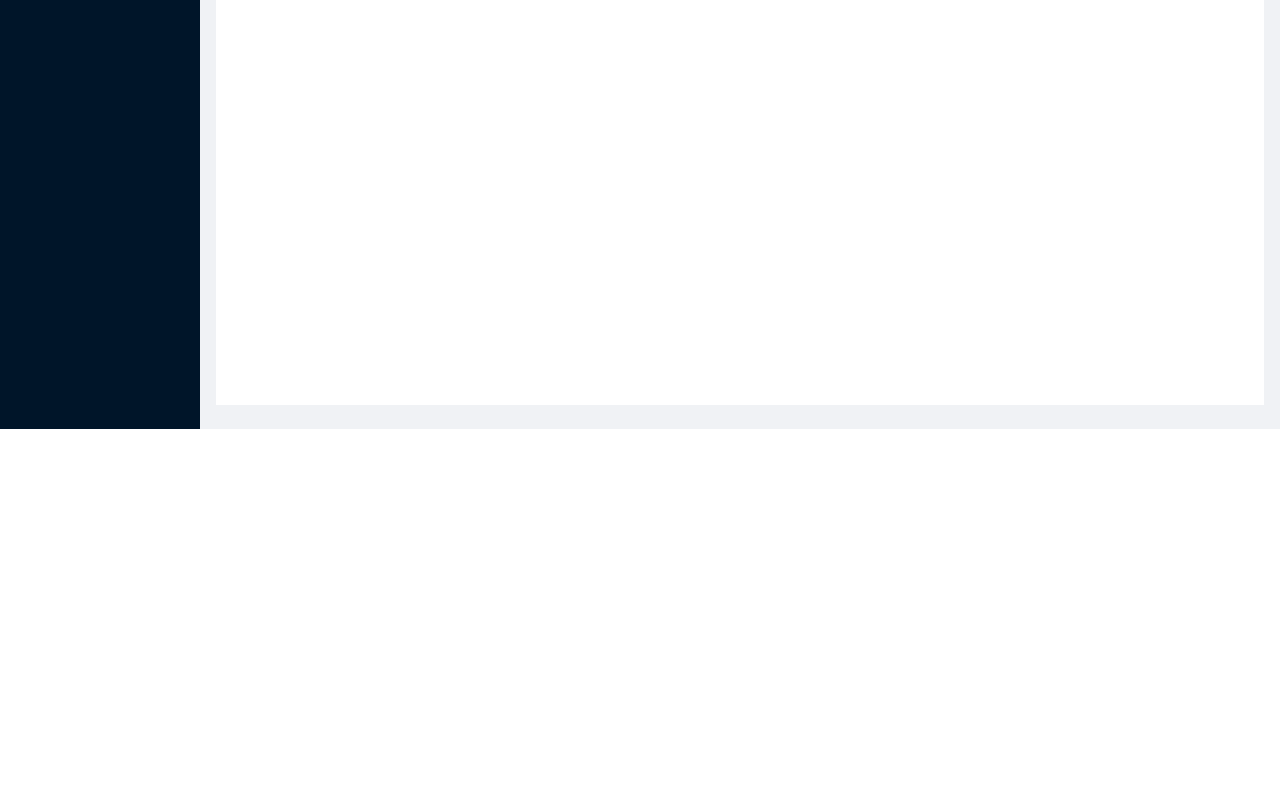
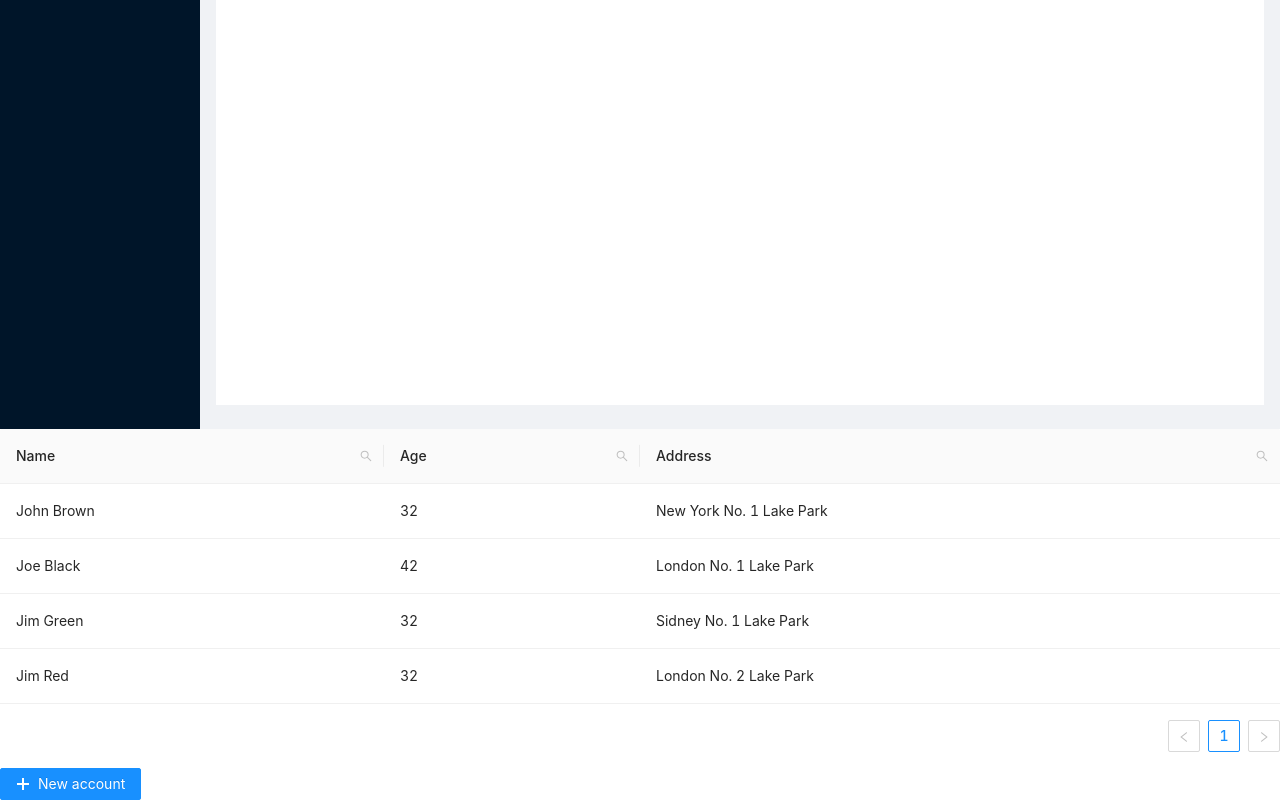
Before and after one commit to nguyenhuugiatri/web-quan-ly-khach-san, a React (Create React App) app: page / in a window 1280 px wide. Shown: the part 1171-1971 px from the top of the page. Before the commit the page ends 1600 px from the top, so only its background shows below. Built offline with nearby package versions, Linux system fonts and the light colour scheme.

Commit message:
user list

```diff
--- a/package.json
+++ b/package.json
@@ -12,6 +12,7 @@
     "node-sass": "^4.14.1",
     "react": "^16.13.1",
     "react-dom": "^16.13.1",
+    "react-highlight-words": "^0.16.0",
     "react-redux": "^7.2.0",
     "react-scripts": "3.4.1",
     "redux": "^4.0.5",
--- a/src/App.js
+++ b/src/App.js
@@ -1,11 +1,15 @@
 import React from 'react';
 import LoginPage from './containers/LoginPage';
 import HomePage from './containers/HomePage';
+import Users from './containers/Users';
+import CheckIn from './containers/CheckIn';
 function App() {
   return (
     <>
       <LoginPage />
       <HomePage />
+      <Users />
+      <CheckIn />
     </>
   );
 }
--- /dev/null
+++ b/src/containers/CheckIn/index.js
@@ -0,0 +1,161 @@
+import React, { Component } from "react";
+import { Drawer, Table,Form, Button, Col, Row, Input, Select, DatePicker } from 'antd';
+import { PlusOutlined } from '@ant-design/icons';
+
+import "antd/dist/antd.css";
+import "./styles.scss";
+
+const { Option } = Select;
+
+const { Column, ColumnGroup } = Table;
+
+class CheckIn extends Component {
+  constructor(props) {
+    super(props);
+    this.state = {
+        visible: false,
+    };
+  }
+  showDrawer = () => {
+    this.setState({
+      visible: true,
+    });
+  };
+
+  onClose = () => {
+    this.setState({
+      visible: false,
+    });
+  };
+
+
+  render() {
+
+    return (
+        <>
+          <Button type="primary" onClick={this.showDrawer}>
+            <PlusOutlined /> New account
+          </Button>
+          <Drawer
+            title="Create a new account"
+            width={720}
+            onClose={this.onClose}
+            visible={this.state.visible}
+            bodyStyle={{ paddingBottom: 80 }}
+            footer={
+              <div
+                style={{
+                  textAlign: 'right',
+                }}
+              >
+                <Button onClick={this.onClose} style={{ marginRight: 8 }}>
+                  Cancel
+                </Button>
+                <Button onClick={this.onClose} type="primary">
+                  Submit
+                </Button>
+              </div>
+            }
+          >
+            <Form layout="vertical" hideRequiredMark>
+              <Row gutter={16}>
+                <Col span={12}>
+                  <Form.Item
+                    name="name"
+                    label="Name"
+                    rules={[{ required: true, message: 'Please enter user name' }]}
+                  >
+                    <Input placeholder="Please enter user name" />
+                  </Form.Item>
+                </Col>
+                <Col span={12}>
+                  <Form.Item
+                    name="url"
+                    label="Url"
+                    rules={[{ required: true, message: 'Please enter url' }]}
+                  >
+                    <Input
+                      style={{ width: '100%' }}
+                      addonBefore="http://"
+                      addonAfter=".com"
+                      placeholder="Please enter url"
+                    />
+                  </Form.Item>
+                </Col>
+              </Row>
+              <Row gutter={16}>
+                <Col span={12}>
+                  <Form.Item
+                    name="owner"
+                    label="Owner"
+                    rules={[{ required: true, message: 'Please select an owner' }]}
+                  >
+                    <Select placeholder="Please select an owner">
+                      <Option value="xiao">Xiaoxiao Fu</Option>
+                      <Option value="mao">Maomao Zhou</Option>
+                    </Select>
+                  </Form.Item>
+                </Col>
+                <Col span={12}>
+                  <Form.Item
+                    name="type"
+                    label="Type"
+                    rules={[{ required: true, message: 'Please choose the type' }]}
+                  >
+                    <Select placeholder="Please choose the type">
+                      <Option value="private">Private</Option>
+                      <Option value="public">Public</Option>
+                    </Select>
+                  </Form.Item>
+                </Col>
+              </Row>
+              <Row gutter={16}>
+                <Col span={12}>
+                  <Form.Item
+                    name="approver"
+                    label="Approver"
+                    rules={[{ required: true, message: 'Please choose the approver' }]}
+                  >
+                    <Select placeholder="Please choose the approver">
+                      <Option value="jack">Jack Ma</Option>
+                      <Option value="tom">Tom Liu</Option>
+                    </Select>
+                  </Form.Item>
+                </Col>
+                <Col span={12}>
+                  <Form.Item
+                    name="dateTime"
+                    label="DateTime"
+                    rules={[{ required: true, message: 'Please choose the dateTime' }]}
+                  >
+                    <DatePicker.RangePicker
+                      style={{ width: '100%' }}
+                      getPopupContainer={trigger => trigger.parentElement}
+                    />
+                  </Form.Item>
+                </Col>
+              </Row>
+              <Row gutter={16}>
+                <Col span={24}>
+                  <Form.Item
+                    name="description"
+                    label="Description"
+                    rules={[
+                      {
+                        required: true,
+                        message: 'please enter url description',
+                      },
+                    ]}
+                  >
+                    <Input.TextArea rows={4} placeholder="please enter url description" />
+                  </Form.Item>
+                </Col>
+              </Row>
+            </Form>
+          </Drawer>
+        </>
+      );
+  }
+}
+
+export default CheckIn;
--- /dev/null
+++ b/src/containers/Users/index.js
@@ -0,0 +1,172 @@
+import React, { Component } from "react";
+import { Table, Input, Button, Space } from 'antd';
+import Highlighter from "react-highlight-words";
+import { SearchOutlined } from '@ant-design/icons';
+import "antd/dist/antd.css";
+import "./styles.scss";
+
+
+
+const { Column, ColumnGroup } = Table;
+
+const data = [
+    {
+      key: '1',
+      name: 'John Brown',
+      age: 32,
+      address: 'New York No. 1 Lake Park',
+    },
+    {
+      key: '2',
+      name: 'Joe Black',
+      age: 42,
+      address: 'London No. 1 Lake Park',
+    },
+    {
+      key: '3',
+      name: 'Jim Green',
+      age: 32,
+      address: 'Sidney No. 1 Lake Park',
+    },
+    {
+      key: '4',
+      name: 'Jim Red',
+      age: 32,
+      address: 'London No. 2 Lake Park',
+    },
+  ];
+
+class Users extends Component {
+  constructor(props) {
+    super(props);
+    this.state = {
+      list: data,
+      searchText: '',
+      searchedColumn: '',
+    };
+  }
+  getColumnSearchProps = dataIndex => ({
+    filterDropdown: ({ setSelectedKeys, selectedKeys, confirm, clearFilters }) => (
+      <div style={{ padding: 8 }}>
+        <Input
+          ref={node => {
+            this.searchInput = node;
+          }}
+          placeholder={`Search ${dataIndex}`}
+          value={selectedKeys[0]}
+          onChange={e => setSelectedKeys(e.target.value ? [e.target.value] : [])}
+          onPressEnter={() => this.handleSearch(selectedKeys, confirm, dataIndex)}
+          style={{ width: 188, marginBottom: 8, display: 'block' }}
+        />
+        <Space>
+          <Button
+            type="primary"
+            onClick={() => this.handleSearch(selectedKeys, confirm, dataIndex)}
+            icon={<SearchOutlined />}
+            size="small"
+            style={{ width: 90 }}
+          >
+            Search
+          </Button>
+          <Button onClick={() => this.handleReset(clearFilters)} size="small" style={{ width: 90 }}>
+            Reset
+          </Button>
+        </Space>
+      </div>
+    ),
+    filterIcon: filtered => <SearchOutlined style={{ color: filtered ? '#1890ff' : undefined }} />,
+    onFilter: (value, record) =>
+      record[dataIndex] ? record[dataIndex].toString().toLowerCase().includes(value.toLowerCase()) : '',
+    onFilterDropdownVisibleChange: visible => {
+      if (visible) {
+        setTimeout(() => this.searchInput.select());
+      }
+    },
+    render: text =>
+      this.state.searchedColumn === dataIndex ? (
+        <Highlighter
+          highlightStyle={{ backgroundColor: '#ffc069', padding: 0 }}
+          searchWords={[this.state.searchText]}
+          autoEscape
+          textToHighlight={text ? text.toString() : ''}
+        />
+      ) : (
+        text
+      ),
+  });
+
+  handleSearch = (selectedKeys, confirm, dataIndex) => {
+    confirm();
+    this.setState({
+      searchText: selectedKeys[0],
+      searchedColumn: dataIndex,
+    });
+  };
+
+  handleReset = clearFilters => {
+    clearFilters();
+    this.setState({ searchText: '' });
+  };
+
+  render() {
+    // return (
+    //   <Table dataSource={data}>
+    //     <ColumnGroup title="Name">
+    //       <Column title="First Name" dataIndex="firstName" key="firstName" />
+    //       <Column title="Last Name" dataIndex="lastName" key="lastName" />
+    //     </ColumnGroup>
+    //     <Column title="Age" dataIndex="age" key="age" />
+    //     <Column title="Address" dataIndex="address" key="address" />
+    //     <Column
+    //       title="Tags"
+    //       dataIndex="tags"
+    //       key="tags"
+    //       render={(tags) => (
+    //         <>
+    //           {tags.map((tag) => (
+    //             <Tag color="blue" key={tag}>
+    //               {tag}
+    //             </Tag>
+    //           ))}
+    //         </>
+    //       )}
+    //     />
+    //     <Column
+    //       title="Action"
+    //       key="action"
+    //       render={(text, record) => (
+    //         <Space size="middle">
+    //           <a href='#'>Invite {record.lastName}</a>
+    //           <a href='#'>Delete</a>
+    //         </Space>
+    //       )}
+    //     />
+    //   </Table>
+    // );
+    const columns = [
+        {
+          title: 'Name',
+          dataIndex: 'name',
+          key: 'name',
+          width: '30%',
+          ...this.getColumnSearchProps('name'),
+        },
+        {
+          title: 'Age',
+          dataIndex: 'age',
+          key: 'age',
+          width: '20%',
+          ...this.getColumnSearchProps('age'),
+        },
+        {
+          title: 'Address',
+          dataIndex: 'address',
+          key: 'address',
+          ...this.getColumnSearchProps('address'),
+        },
+      ];
+      return <Table columns={columns} dataSource={data} />;
+  }
+}
+
+export default Users;
```
Also changed, not shown: src/containers/CheckIn/styles.scss (added), src/containers/Users/styles.scss (added), 2 other files (tests, documents, lock files or other folders).
